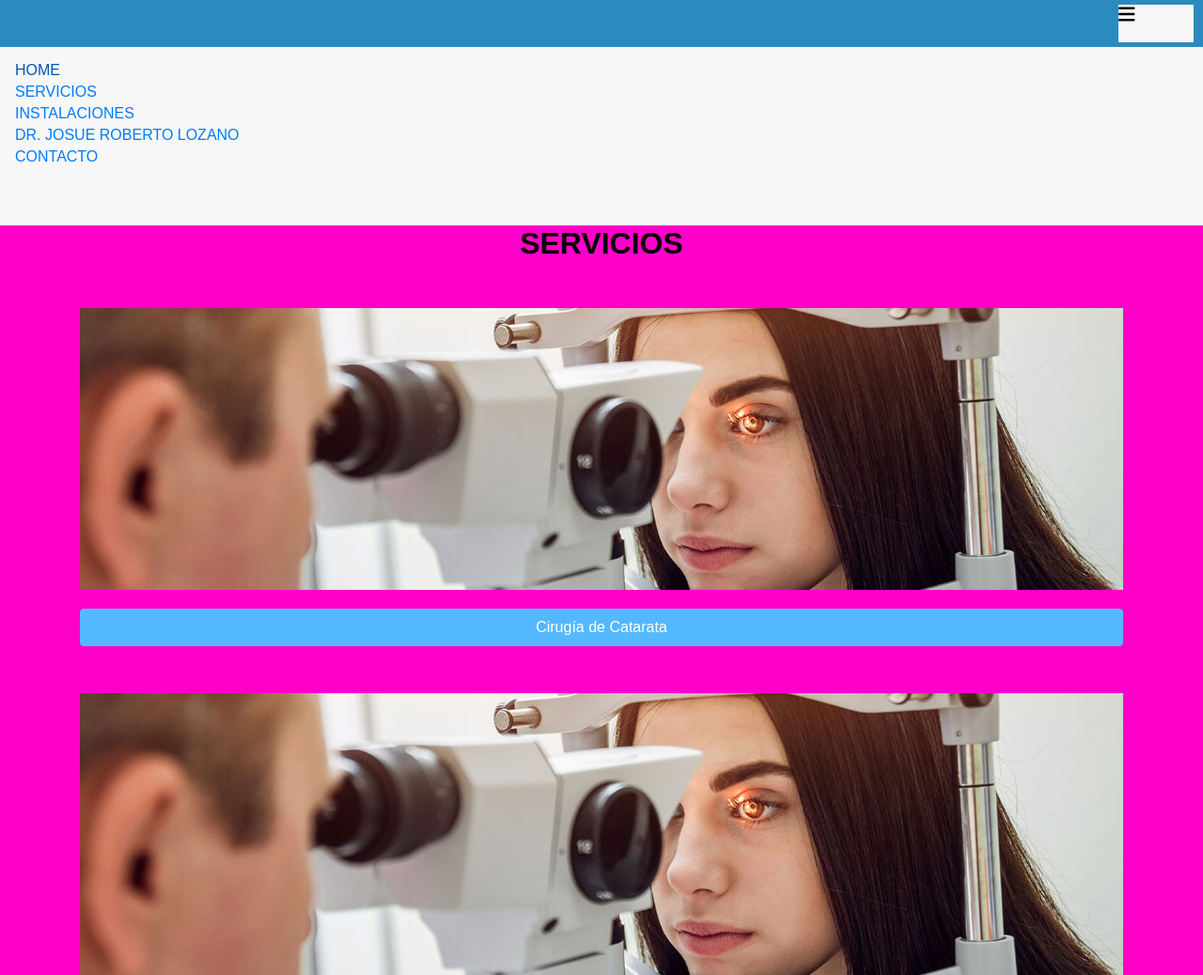
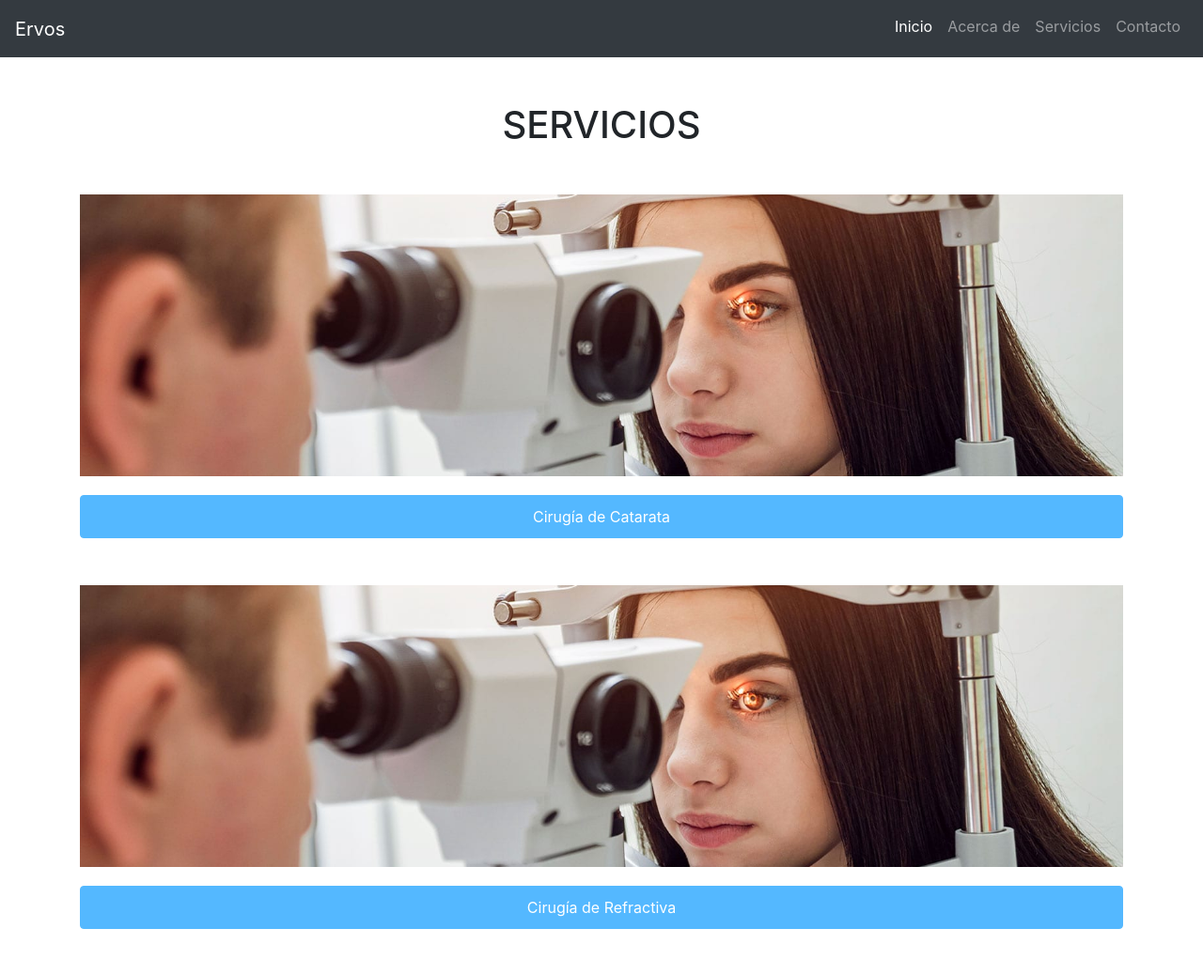
Before and after one commit to McIntech/ervosWebPage, a website: page pages/servicios.html in a window 1280 px wide. Shown: the top 1038 px of the page at 94% size. Drawn offline with nearby package versions, Linux system fonts and the light colour scheme.

Commit message:
update pages

```diff
--- a/pages/servicios.html
+++ b/pages/servicios.html
@@ -7,61 +7,36 @@
     <title>Document</title>
     <link rel="stylesheet" href="../css/vendors/normalize.css">
     <link rel="stylesheet" href="../css/style.css">
+    <link rel="stylesheet" href="https://cdn.jsdelivr.net/npm/bootstrap@4.6.0/dist/css/bootstrap.min.css">
     <!-- Scripts para fontAwesome -->
     <script defer src="./node_modules/@fortawesome/fontawesome-free/js/brands.js"></script>
     <script defer src="./node_modules/@fortawesome/fontawesome-free/js/solid.js"></script>
     <script defer src="./node_modules/@fortawesome/fontawesome-free/js/fontawesome.js"></script>
     <script src="https://kit.fontawesome.com/76ceed01c4.js" crossorigin="anonymous"></script>
+    <script src="https://code.jquery.com/jquery-3.6.0.min.js"></script>
+    <script src="https://cdn.jsdelivr.net/npm/bootstrap@4.6.0/dist/js/bootstrap.min.js"></script>
 </head>
 
 <body>
     <!-- Sección del navegador. -->
-    <nav>
-        <!-- Button navegador phone. -->
-        <div class="button_navegador_3847">
-            <div class="image_nav_menu">
-                <div class="touch_menu_8374" id="touch_menu"></div>
-                <i class="fa-solid fa-bars fa_nav_menu"></i>
-            </div>
-        </div>
-        <!-- Icono del navegador-->
-        <div class="icono_navegador">
-            <img src="../images/LogotipoErvos.png" alt="LogotipoErvos" class="img_icon_LogotipoErvos">
-        </div>
-        <!-- Navegador de información. -->
-        <div class="first_section_nav_1837">
-            <!-- Dirección -->
-            <div class="direccion_navegador">
-                <i class="fa-solid fa-location-dot"></i>
-            </div>
-            <!-- WhatsApp info.-->
-            <div class="WhatsApp_navegador">
-                <a href="https://wa.me/+528180287874" target="_blank">
-                    <i class="fa-brands fa-whatsapp"></i>
-                </a>
-            </div>
-            <!-- FacebookInstagram. -->
-            <div class="redes_navegador">
-                <i class="fa-brands fa-facebook"></i>
-            </div>
-        </div>
-        <!-- Navegador de enlaces -->
-        <div class="second_section_nav_7382" id="nav_7382">
-            <ul class="nav flex-column">
-                <li class="nav-item">
-                    <a class="nav-link active" href="#">HOME</a>
+    <nav class="navbar navbar-expand-lg navbar-dark bg-dark mb-5">
+        <a class="navbar-brand" href="#">Ervos</a>
+        <button class="navbar-toggler" type="button" data-toggle="collapse" data-target="#navbarNav" aria-controls="navbarNav" aria-expanded="false" aria-label="Toggle navigation">
+          <span class="navbar-toggler-icon"></span>
+        </button>
+        <div class="collapse navbar-collapse" id="navbarNav">
+          <ul class="navbar-nav ml-auto">
+            <li class="nav-item active">
+                <a class="nav-link" href="/">Inicio</a>
             </li>
             <li class="nav-item">
-                    <a class="nav-link" href="../pages/servicios.html">SERVICIOS</a>
+                <a class="nav-link" href="./biografia.html">Acerca de</a>
             </li>
             <li class="nav-item">
-                    <a class="nav-link" href="#">INSTALACIONES</a>
+                <a class="nav-link" href="./servicios.html">Servicios</a>
             </li>
             <li class="nav-item">
-                    <a class="nav-link" href="./pages/biografia.html">DR. JOSUE ROBERTO LOZANO</a>
-                </li>
-                <li class="nav-item">
-                    <a class="nav-link" href="#">CONTACTO</a>
+              <a class="nav-link" href="#">Contacto</a>
             </li>
           </ul>
         </div>
```
Also changed, not shown: index.html (+1 -1 lines), pages/biografia.html (+2 -2 lines). Lines whose indentation alone changed are shown as unchanged.
